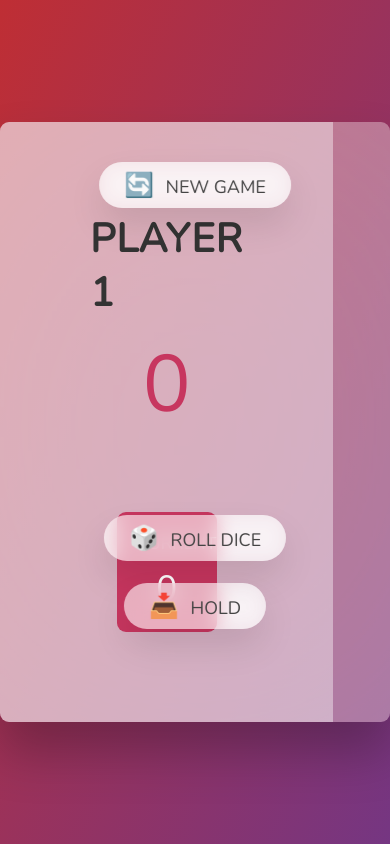
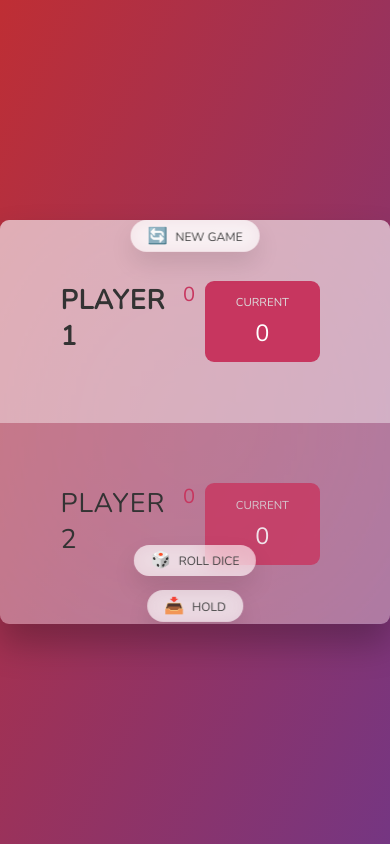
Before and after one commit to ivaibhavshah/Dice-Game, a plain HTML site: page index.html in a window 390 px wide. Drawn offline with nearby package versions, Linux system fonts and the light colour scheme.

Commit message:
updating for mobile

```diff
--- a/style.css
+++ b/style.css
@@ -170,3 +170,66 @@ main {
   display:none;
 
 }
+/* Media tag */
+@media only screen and (max-width: 600px) {
+.body{
+  /* display: flex; */
+  font-size: 1rem;
+
+}
+main {
+  position: relative;
+  display: grid;
+  padding-bottom: 25% ;
+
+}
+.player {
+  display: flex;
+  flex-direction: row;
+}
+body {
+  font-family: 'Nunito', sans-serif;
+
+  color: #333;
+  display: flexbox;
+  align-items: center;
+  justify-content: center;
+}
+.score {
+  font-size: 3rem;
+
+}
+
+html {
+  font-size: 42%;
+  box-sizing: border-box;
+}
+.btn--new {
+  position: absolute;
+  top: 0%;
+  font-size: 1.8rem;
+  transition: all 0.2s;
+  background-color: white;
+  background-color: rgba(255, 255, 255, 0.6);
+  backdrop-filter: blur(10px);
+
+
+
+  box-shadow: 0 1.75rem 3.5rem rgba(0, 0, 0, 0.1);
+}
+.dice{
+  margin-top: 45px;
+}
+.btn--hold,.btn--roll{
+  margin-top : 60px;
+}
+.current {
+
+  width: 45%;
+  height: auto;
+  margin: 0px 10px;
+  text-align: center;
+  transition: all 0.75s;
+}
+
+}
```
